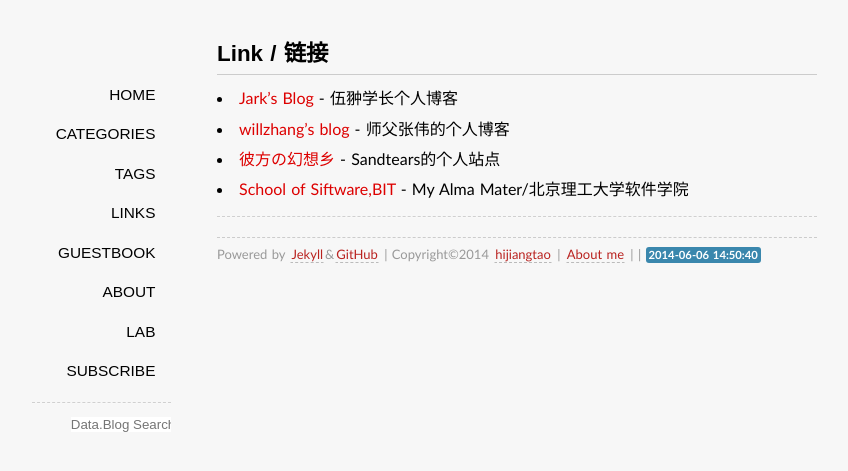
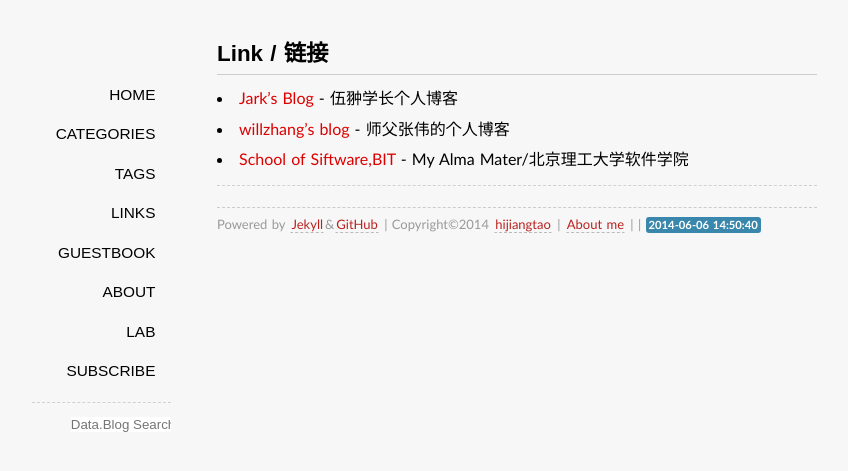
Before and after one commit to jessica0530/hijiangtao.github.io, a Jekyll site: the page built from links/index.md, in a window 1280 px wide. Shown: the top 471 px of the page, without its empty margins (123-971 px from the left). Built offline with Jekyll 4.4.1, drawn with Linux system fonts in a browser that asks for light colours; some web fonts are replaced; Markdown is read by kramdown in place of the engine named in the settings; comment, search, counter and statistics services are not loaded.

Commit message:
20140606

```diff
--- a/links/index.md
+++ b/links/index.md
@@ -6,7 +6,6 @@
 
 * [Jark's Blog](http://wuchong.me/) - 伍翀学长个人博客
 * [willzhang's blog](http://myincubator.sinaapp.com/) - 师父张伟的个人博客
-* [彼方の幻想乡](http://blog.0w0.so/) - Sandtears的个人站点
 * [School of Siftware,BIT](http://ss.bit.edu.cn) - My Alma Mater/北京理工大学软件学院
 
 ----
```
